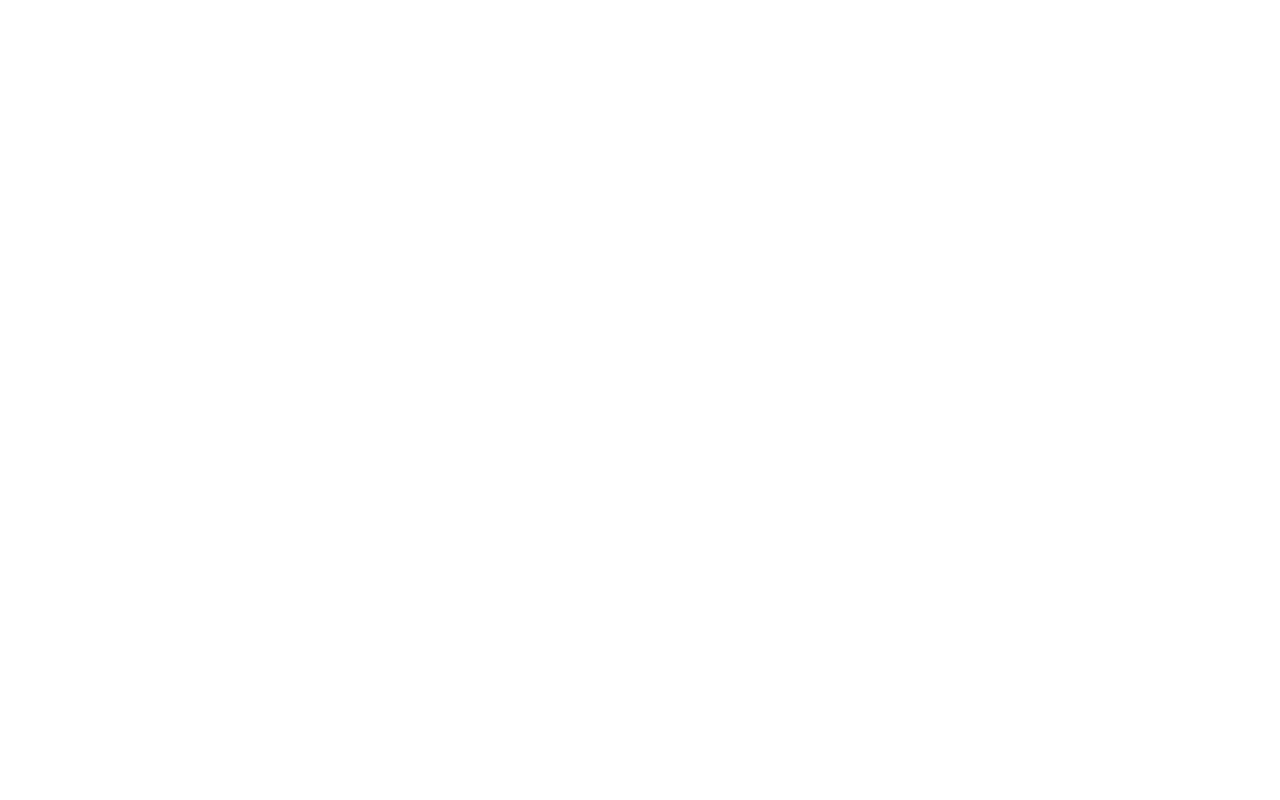
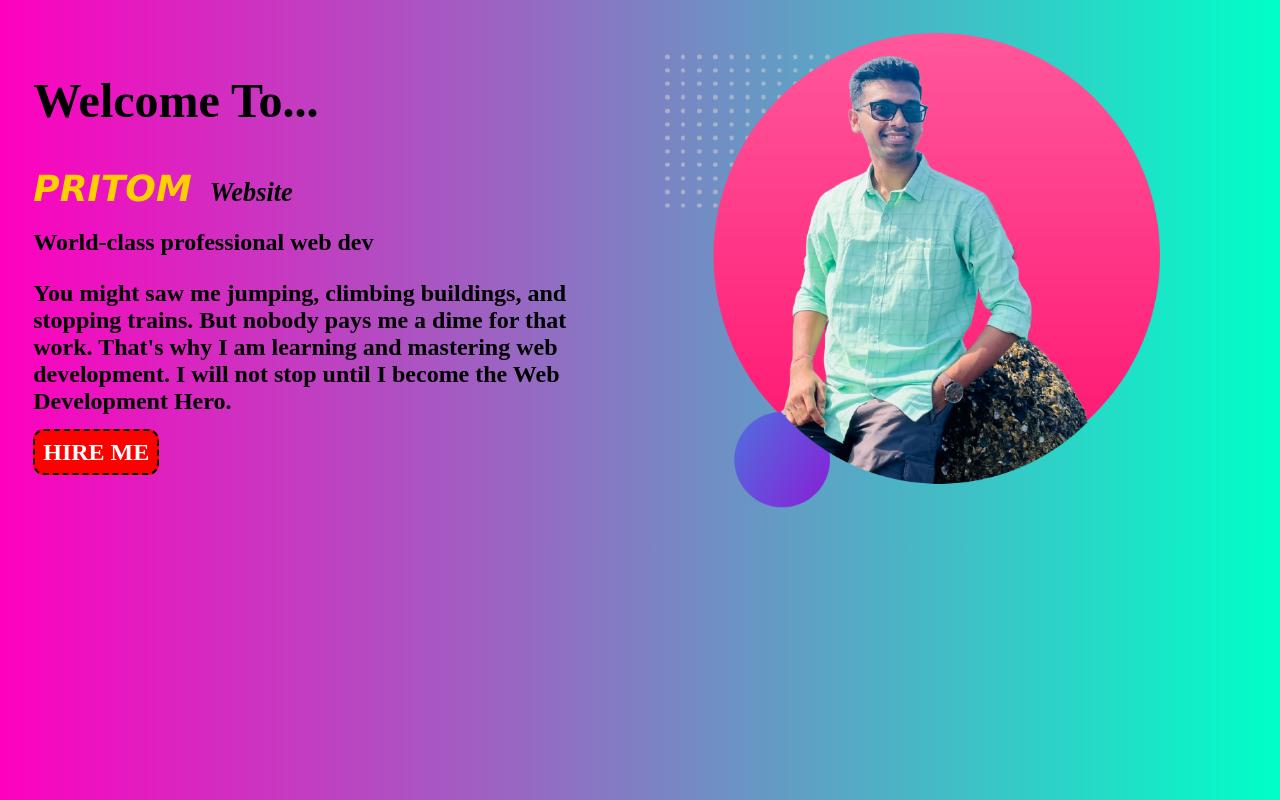
Before and after one commit to Pritom07/Simple-portfolio, a plain HTML site: page index.html in a window 1280 px wide. Drawn offline with Linux system fonts and the light colour scheme.

Commit message:
firstblock

```diff
--- a/index.html
+++ b/index.html
@@ -1,12 +1,30 @@
 <!DOCTYPE html>
 <html lang="en">
+
 <head>
-    <meta charset="UTF-8">
-    <meta name="viewport" content="width=device-width, initial-scale=1.0">
-    <link rel="stylesheet" href="style.css">
-    <title>Document</title>
+  <meta charset="UTF-8">
+  <meta name="viewport" content="width=device-width, initial-scale=1.0">
+  <link rel="stylesheet" href="style.css">
+  <title>Document</title>
 </head>
+
 <body>
+  <section class="fblock">
+    <div class="widthselector">
+      <h1 class="wel">Welcome To...</h1>
+      <h2><span class="pr"><i><strong>PRITOM</strong></i></span> &nbsp; <em><b style="font-size: 110%;">Website</b></em>
+      </h2>
+      <h2>World-class professional web dev</p>
+        <p class="frtext">You might saw me jumping, climbing buildings, and stopping trains. But nobody pays me a dime
+          for that work.
+          That's why I am learning and mastering web development. I will not stop until I become the Web Development
+          Hero.</p>
+        <a href="http://#" target="_blank" class="hire"> HIRE ME</a>
+    </div>
+    <div class="widthselector">
+      <img src="photo/bg2.png" alt="pritom's photo">
+    </div>
+  </section>
+</body>
 
-</body>
 </html>
--- a/style.css
+++ b/style.css
@@ -0,0 +1,49 @@
+body {
+    background-image: linear-gradient(to right, rgb(255, 0, 191), rgb(0, 255, 200));
+
+
+}
+
+.wel {
+    font-size: 300%;
+
+}
+
+.pr {
+    font-family: 'Lucida Sans', 'Lucida Sans Regular', 'Lucida Grande', 'Lucida Sans Unicode', Geneva, Verdana, sans-serif;
+    color: rgb(255, 208, 0);
+    font-size: 150%;
+}
+
+.frtext {
+    color: black;
+}
+
+.hire {
+    text-decoration: none;
+    border: 2px dashed black;
+    border-radius: 11px;
+    background-color: red;
+    color: white;
+    padding: 8px;
+
+}
+
+.hire:hover {
+    color: red;
+    background-color: white;
+}
+
+.fblock {
+    display: flex;
+}
+
+.widthselector {
+    width: 50%;
+    padding: 2%;
+}
+
+.widthselector img {
+    width: 85%;
+
+}
```
